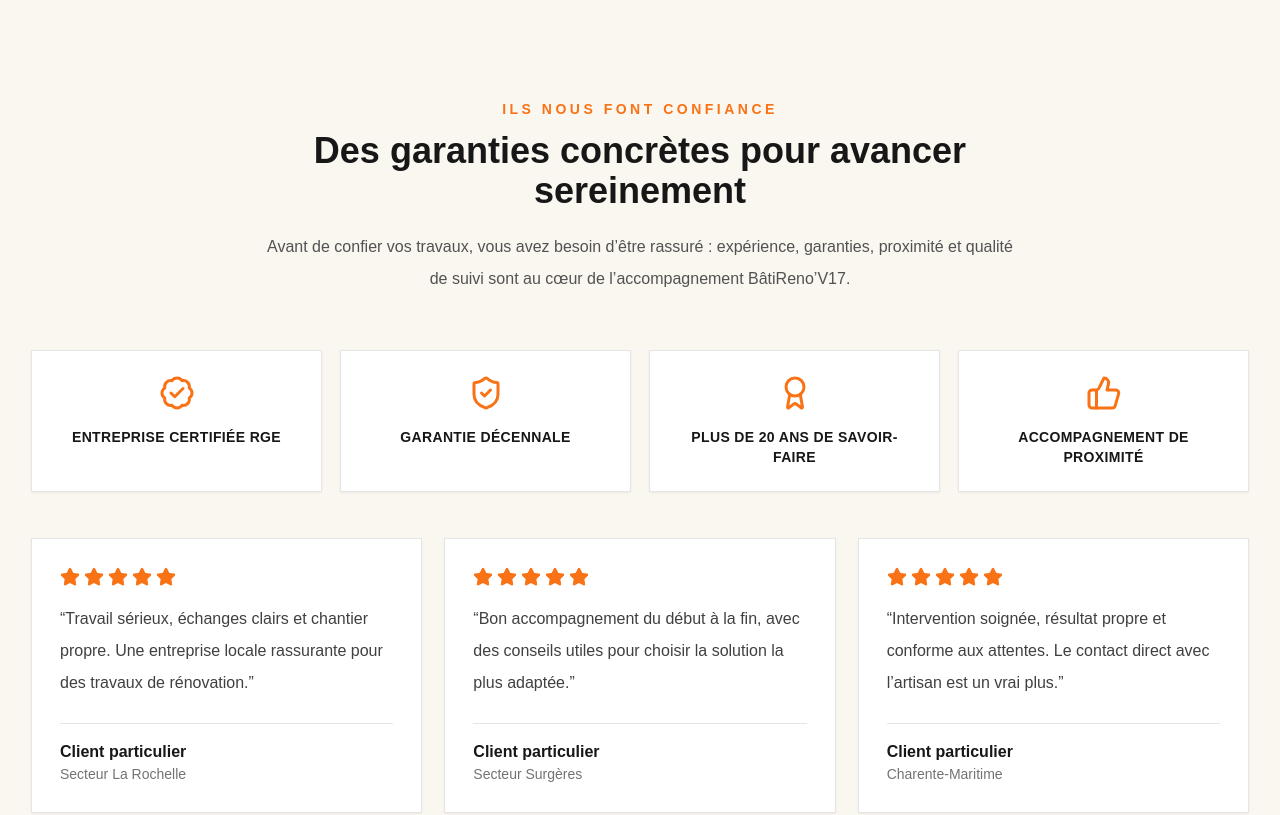
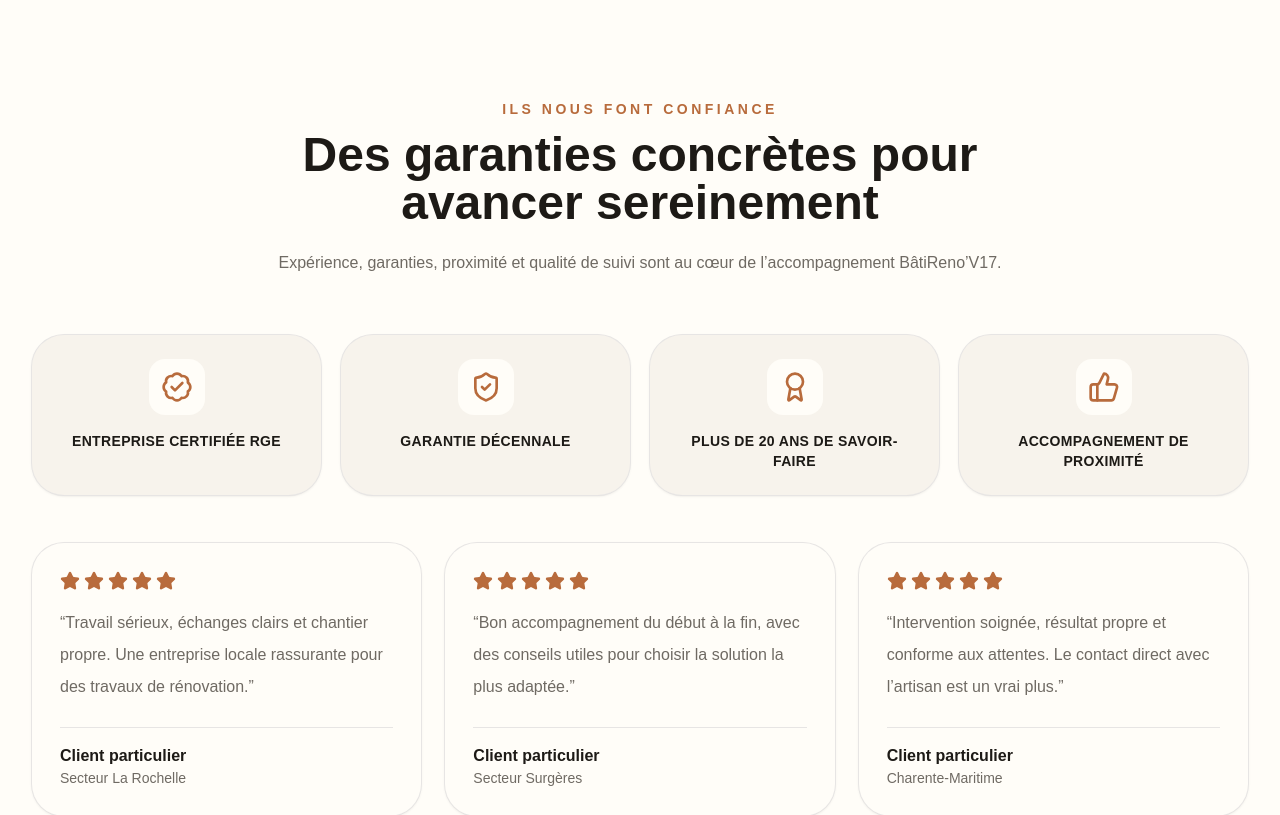
Before and after one commit to Virginie17/batirenov17, a Next.js app: page / in a window 1280 px wide. Shown: the part 4480-5295 px from the top of the page. Built offline with nearby package versions, Linux system fonts and the light colour scheme.

Commit message:
Harmonisation SocialProof design premium

```diff
--- a/app/components/SocialProof.tsx
+++ b/app/components/SocialProof.tsx
@@ -2,21 +2,9 @@ import Link from "next/link";
 import { Award, BadgeCheck, ShieldCheck, Star, ThumbsUp } from "lucide-react";
 
 const reviews = [
-  {
-    name: "Client particulier",
-    city: "Secteur La Rochelle",
-    text: "Travail sérieux, échanges clairs et chantier propre. Une entreprise locale rassurante pour des travaux de rénovation.",
-  },
-  {
-    name: "Client particulier",
-    city: "Secteur Surgères",
-    text: "Bon accompagnement du début à la fin, avec des conseils utiles pour choisir la solution la plus adaptée.",
-  },
-  {
-    name: "Client particulier",
-    city: "Charente-Maritime",
-    text: "Intervention soignée, résultat propre et conforme aux attentes. Le contact direct avec l’artisan est un vrai plus.",
-  },
+  { name: "Client particulier", city: "Secteur La Rochelle", text: "Travail sérieux, échanges clairs et chantier propre. Une entreprise locale rassurante pour des travaux de rénovation." },
+  { name: "Client particulier", city: "Secteur Surgères", text: "Bon accompagnement du début à la fin, avec des conseils utiles pour choisir la solution la plus adaptée." },
+  { name: "Client particulier", city: "Charente-Maritime", text: "Intervention soignée, résultat propre et conforme aux attentes. Le contact direct avec l’artisan est un vrai plus." },
 ];
 
 const proofs = [
@@ -28,21 +16,23 @@ const proofs = [
 
 export function SocialProof() {
   return (
-    <section className="bg-[#faf7f1] px-4 py-20 sm:px-6 lg:px-8 lg:py-28">
+    <section className="bg-[#fffdf8] px-4 py-20 sm:px-6 lg:px-8 lg:py-28">
       <div className="mx-auto max-w-7xl">
         <div className="mx-auto mb-14 max-w-3xl text-center">
-          <p className="mb-3 text-sm font-black uppercase tracking-[0.25em] text-[#f97316]">Ils nous font confiance</p>
-          <h2 className="text-3xl font-black text-neutral-900 sm:text-4xl">Des garanties concrètes pour avancer sereinement</h2>
-          <p className="mt-5 leading-8 text-neutral-600">Avant de confier vos travaux, vous avez besoin d’être rassuré : expérience, garanties, proximité et qualité de suivi sont au cœur de l’accompagnement BâtiReno’V17.</p>
+          <p className="mb-3 text-sm font-black uppercase tracking-[0.25em] text-[#b86b3c]">Ils nous font confiance</p>
+          <h2 className="text-3xl font-black text-[#1d1a16] sm:text-5xl">Des garanties concrètes pour avancer sereinement</h2>
+          <p className="mt-5 leading-8 text-[#6f6a63]">Expérience, garanties, proximité et qualité de suivi sont au cœur de l’accompagnement BâtiReno’V17.</p>
         </div>
 
         <div className="mb-12 grid gap-5 sm:grid-cols-2 lg:grid-cols-4">
           {proofs.map((proof) => {
             const Icon = proof.icon;
             return (
-              <article key={proof.label} className="bg-white p-6 text-center shadow-sm ring-1 ring-neutral-200">
-                <Icon className="mx-auto mb-4 h-9 w-9 text-[#f97316]" />
-                <h3 className="text-sm font-black uppercase tracking-wide text-neutral-900">{proof.label}</h3>
+              <article key={proof.label} className="rounded-[2rem] bg-[#f7f3ec] p-6 text-center shadow-sm ring-1 ring-stone-200">
+                <div className="mx-auto mb-4 flex h-14 w-14 items-center justify-center rounded-2xl bg-[#fffdf8] text-[#b86b3c]">
+                  <Icon className="h-8 w-8" />
+                </div>
+                <h3 className="text-sm font-black uppercase tracking-wide text-[#1d1a16]">{proof.label}</h3>
               </article>
             );
           })}
@@ -50,25 +40,25 @@ export function SocialProof() {
 
         <div className="grid gap-6 lg:grid-cols-3">
           {reviews.map((review) => (
-            <article key={review.city} className="bg-white p-7 shadow-sm ring-1 ring-neutral-200">
-              <div className="mb-4 flex gap-1 text-[#f97316]">
+            <article key={review.city} className="rounded-[2rem] bg-[#fffdf8] p-7 shadow-sm ring-1 ring-stone-200">
+              <div className="mb-4 flex gap-1 text-[#b86b3c]">
                 {[1, 2, 3, 4, 5].map((star) => <Star key={star} className="h-5 w-5 fill-current" />)}
               </div>
-              <p className="leading-8 text-neutral-700">“{review.text}”</p>
-              <div className="mt-6 border-t border-neutral-200 pt-4">
-                <p className="font-black text-neutral-900">{review.name}</p>
-                <p className="text-sm text-neutral-500">{review.city}</p>
+              <p className="leading-8 text-[#6f6a63]">“{review.text}”</p>
+              <div className="mt-6 border-t border-stone-200 pt-4">
+                <p className="font-black text-[#1d1a16]">{review.name}</p>
+                <p className="text-sm text-[#6f6a63]">{review.city}</p>
               </div>
             </article>
           ))}
         </div>
 
-        <div className="mt-12 rounded-2xl bg-neutral-950 p-8 text-center text-white sm:p-10">
+        <div className="mt-12 rounded-[2.5rem] bg-[#2f4a3d] p-8 text-center text-white sm:p-10">
           <h3 className="text-2xl font-black sm:text-3xl">Vous voulez être rassuré avant de lancer vos travaux ?</h3>
           <p className="mx-auto mt-4 max-w-2xl leading-8 text-white/70">Demandez un premier échange gratuit pour expliquer votre projet et obtenir un retour clair sur les solutions possibles.</p>
           <div className="mt-7 flex flex-col justify-center gap-4 sm:flex-row">
-            <a href="tel:0668008694" className="inline-flex items-center justify-center bg-white px-7 py-3.5 text-sm font-black uppercase tracking-wide text-neutral-950">Appeler maintenant</a>
-            <Link href="/contact" className="inline-flex items-center justify-center bg-[#f97316] px-7 py-3.5 text-sm font-black uppercase tracking-wide text-white">Demander un devis gratuit</Link>
+            <a href="tel:0668008694" className="inline-flex items-center justify-center rounded-full bg-[#fffdf8] px-7 py-3.5 text-sm font-black uppercase tracking-wide text-[#1d1a16]">Appeler maintenant</a>
+            <Link href="/contact" className="inline-flex items-center justify-center rounded-full bg-[#b86b3c] px-7 py-3.5 text-sm font-black uppercase tracking-wide text-white">Demander un devis gratuit</Link>
           </div>
         </div>
       </div>
```
